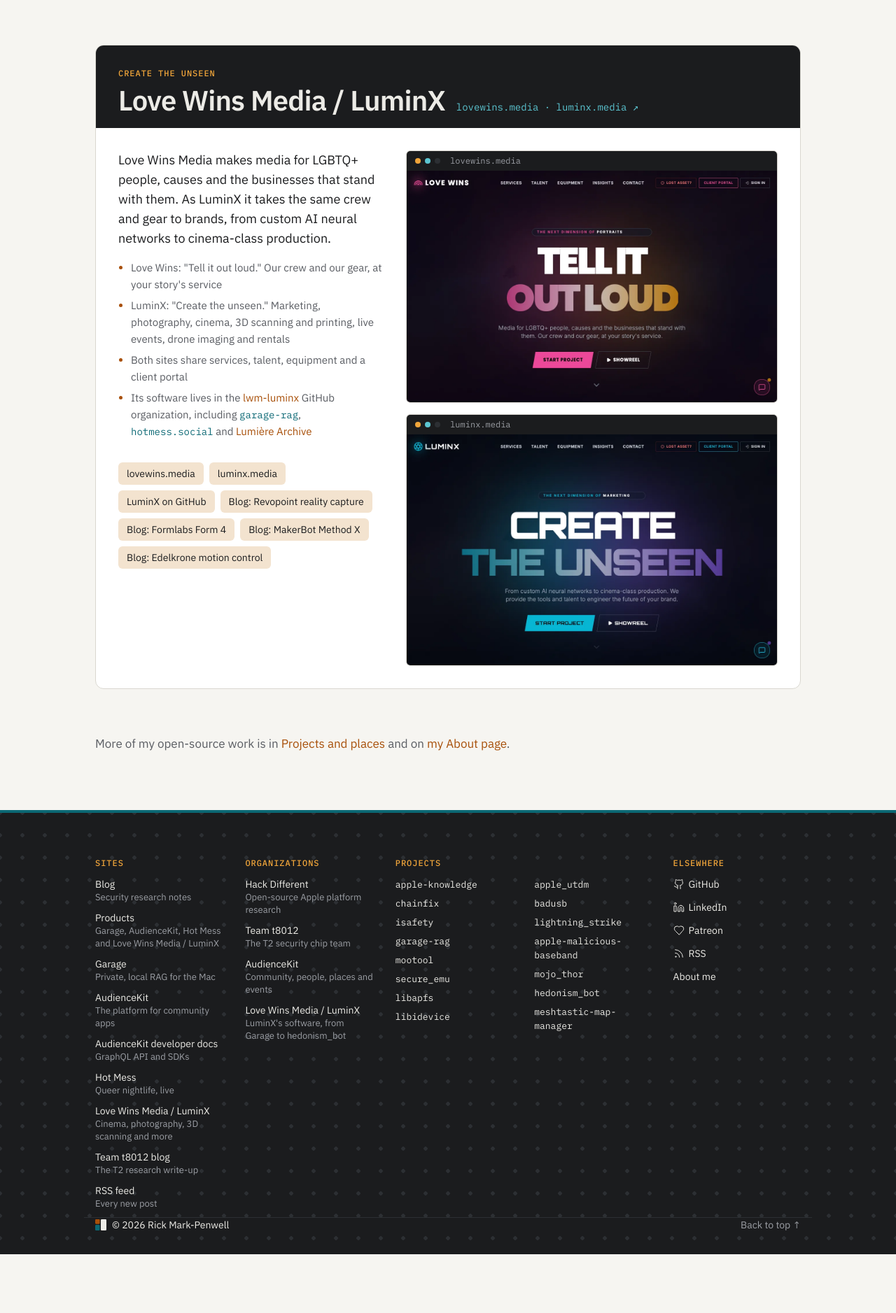
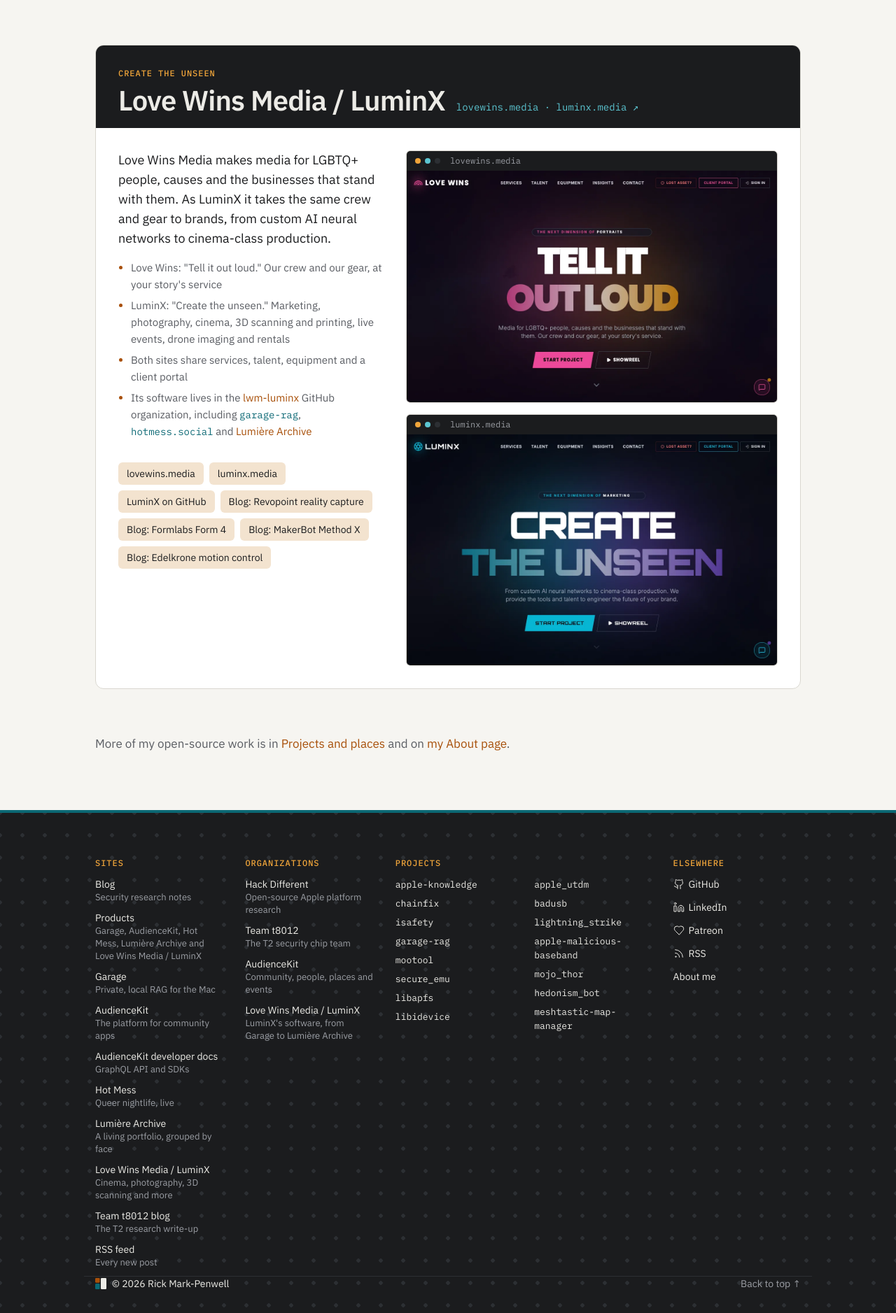
Before and after one commit to rickmark/rickmark_me, a Jekyll site: the page built from products.html, in a window 1280 px wide. Shown: the part 4255-6132 px from the top of the page at 70% size. Built offline with Jekyll 4.4.1, drawn with Linux system fonts in a browser that asks for light colours; before the commit the page ends 6048 px from its top, so only the background shows below that.

Commit message:
Name Lumière Archive in the footer links
Carries over the parts of #17 that Lumière Archive (#19, #20) didn't
cover: a footer site link, the Products and LuminX notes, and the odd
product tab spanning the row on narrow screens.

Co-Authored-By: Claude Opus 5.5 (1M context) <noreply@anthropic.com>
Claude-Session: https://claude.ai/code/session_01Mbbu4GqPoKQJPrfsMEss8v

```diff
--- a/_data/links.yml
+++ b/_data/links.yml
@@ -5,7 +5,7 @@ sites:
     note: Security research notes
   - name: Products
     url: /products/
-    note: Garage, AudienceKit, Hot Mess and Love Wins Media / LuminX
+    note: Garage, AudienceKit, Hot Mess, Lumière Archive and Love Wins Media / LuminX
   - name: Garage
     url: https://garagerag.app
     note: Private, local RAG for the Mac
@@ -18,6 +18,9 @@ sites:
   - name: Hot Mess
     url: https://hotmess.social
     note: Queer nightlife, live
+  - name: Lumière Archive
+    url: https://gallery.luminx.media
+    note: A living portfolio, grouped by face
   - name: Love Wins Media / LuminX
     url: https://lovewins.media
     note: Cinema, photography, 3D scanning and more
@@ -40,7 +43,7 @@ orgs:
     note: Community, people, places and events
   - name: Love Wins Media / LuminX
     url: https://github.com/lwm-luminx
-    note: LuminX's software, from Garage to hedonism_bot
+    note: LuminX's software, from Garage to Lumière Archive
 
 projects:
   - name: apple-knowledge
@@ -97,7 +100,7 @@ projects:
     group: Firmware and boot
   - name: hedonism_bot
     url: https://github.com/lwm-luminx/hedonism_bot
-    note: Find the event photos you appear in, without naming anyone
+    note: Lumière Archive, a living portfolio where people find their photos by face
     group: Products
   - name: meshtastic-map-manager
     url: https://github.com/rickmark/meshtastic-map-manager
--- a/assets/style.css
+++ b/assets/style.css
@@ -618,6 +618,7 @@ a:hover { text-decoration: underline; text-underline-offset: 3px; }
 @media (max-width: 860px) {
   .features { grid-template-columns: 1fr; }
   .product-index, .product-cards { grid-template-columns: 1fr 1fr; }
+  .product-index > :last-child:nth-child(odd) { grid-column: 1 / -1; }
   .product-body { grid-template-columns: 1fr; }
   .product-services ul { grid-template-columns: 1fr 1fr; }
   .project-grid { grid-template-columns: 1fr 1fr; }
```
